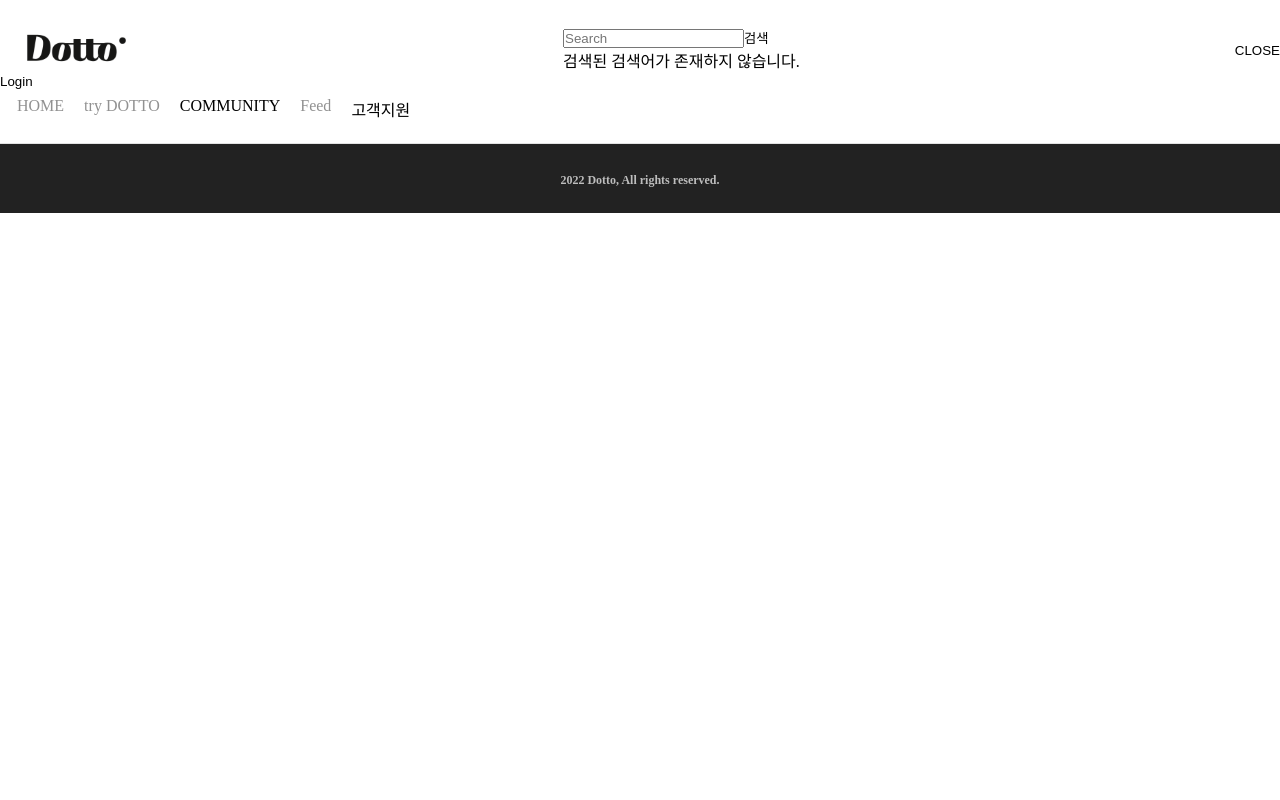
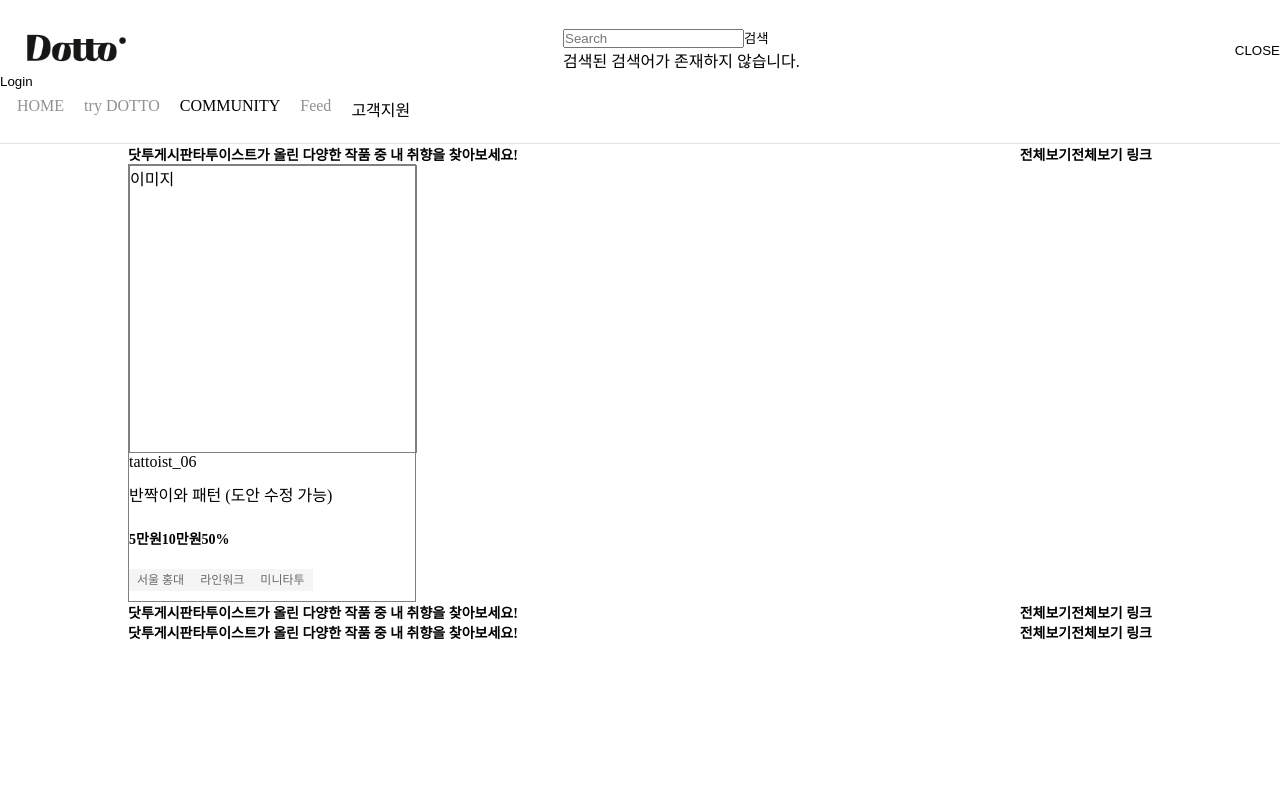
Before and after one commit to DaHoon06/Dotto-Single, a React app in the folder frontend/: page /dotto in a window 1280 px wide. Shown: the top 800 px of the page. Built offline with nearby package versions, Linux system fonts and the light colour scheme.

Commit message:
feat: 닷투 컴포넌트 생성

```diff
--- a/frontend/src/assets/style/App.scss
+++ b/frontend/src/assets/style/App.scss
@@ -6,6 +6,10 @@
   box-sizing: border-box;
   -moz-box-sizing: border-box;
   -webkit-box-sizing: border-box;
+}
+h1, h2, h3, h4, h5, h6 {
+  font-size: 14px;
+  display: inline;
 }
 
 a {
--- /dev/null
+++ b/frontend/src/components/DottoBoard/Dotto.style.scss
@@ -0,0 +1,30 @@
+@import "../../assets/style/Common/palette";
+
+#dotto-board-container {
+
+}
+
+.dotto-card-container {
+  border: 1px solid gray;
+  width: 288px;
+  height: 438px;
+}
+.dotto-img-wrapper {
+  width: 288px;
+  height: 288px;
+  border: 1px solid gray;
+}
+
+.tags {
+  color: $color-gray05;
+  background-color: $color-gray01;
+  padding: 4px 8px;
+  font-size: 12px;
+}
+
+.dotto-item-list-container {
+  display: flex;
+  flex-direction: column;
+  justify-content: space-around;
+  height: calc(438px - 310px);
+}
--- /dev/null
+++ b/frontend/src/components/DottoBoard/Dotto.tsx
@@ -0,0 +1,37 @@
+import React from "react";
+import './Dotto.style.scss';
+export interface IDotto {
+  limit: number
+}
+
+export const Dotto = (props: IDotto) => {
+  return(
+    <article id='dotto-board-container'>
+
+      <article className='dotto-card-container'>
+        <figure className='dotto-img-wrapper'>
+          이미지
+        </figure>
+        <figcaption>
+          tattoist_06
+        </figcaption>
+        <article className='dotto-item-list-container'>
+          <section>
+            반짝이와 패턴 (도안 수정 가능)
+          </section>
+          <section>
+            <h1>5만원</h1>
+            <h2>10만원</h2>
+            <h1>50%</h1>
+          </section>
+          <section>
+            <span className='tags'>서울 홍대</span>
+            <span className='tags'>라인워크</span>
+            <span className='tags'>미니타투</span>
+          </section>
+        </article>
+      </article>
+
+    </article>
+  );
+}
--- a/frontend/src/components/Common/Home/Home.container.tsx
+++ b/frontend/src/components/Main/Home.container.tsx
@@ -1,6 +1,6 @@
 import React from "react";
-import Home from "./Home";
-import { customAxios } from "../../../lib/customAxios";
+import { Home } from "./Home";
+import { customAxios } from "../../lib/customAxios";
 
 // markup 없이 데이터만 presnter에게 props 로 내림
 const HomeContainer = async () => {
--- /dev/null
+++ b/frontend/src/components/Main/Home.style.scss
@@ -0,0 +1,17 @@
+#home-container {
+  width: 100%;
+  min-height: 1200px;
+  height: 100%;
+  padding-top: 144px;
+}
+
+/* 닷투 게시판 */
+#home-items-container {
+  width: 80%;
+  margin: auto;
+}
+
+.home-top-items-menu {
+  display: flex;
+  justify-content: space-between;
+}
--- /dev/null
+++ b/frontend/src/components/Main/Home.tsx
@@ -0,0 +1,57 @@
+import React from "react";
+import './Home.style.scss';
+import { Dotto } from "../DottoBoard/Dotto";
+
+export const Home = (props: any) => {
+  const limit = 8;
+
+  return (
+    <main id='home-container'>
+      <article id='home-items-container'>
+
+        <article>
+          <section className='home-top-items-menu'>
+            <div>
+              <h1>닷투게시판</h1>
+              <h2>타투이스트가 올린 다양한 작품 중 내 취향을 찾아보세요!</h2>
+            </div>
+            <div>
+              <h6>전체보기</h6>
+              <h6>전체보기 링크</h6>
+            </div>
+          </section>
+          <Dotto limit={limit}/>
+        </article>
+
+
+        <article>
+          <section className='home-top-items-menu'>
+            <div>
+              <h1>닷투게시판</h1>
+              <h6>타투이스트가 올린 다양한 작품 중 내 취향을 찾아보세요!</h6>
+            </div>
+            <div>
+              <h2>전체보기</h2>
+              <h6>전체보기 링크</h6>
+            </div>
+          </section>
+        </article>
+
+        <article>
+          <section className='home-top-items-menu'>
+            <div>
+              <h1>닷투게시판</h1>
+              <h6>타투이스트가 올린 다양한 작품 중 내 취향을 찾아보세요!</h6>
+            </div>
+            <div>
+              <h2>전체보기</h2>
+              <h6>전체보기 링크</h6>
+            </div>
+          </section>
+        </article>
+
+
+      </article>
+    </main>
+  )
+}
--- a/frontend/src/pages/MainPage.tsx
+++ b/frontend/src/pages/MainPage.tsx
@@ -1,9 +1,8 @@
 import React from "react";
+import { Home } from '../components/Main/Home';
 
 export const MainPage = () => {
   return (
-    <main>
-
-    </main>
+    <Home />
   );
 };
```
Also changed, not shown: frontend/src/components/Common/Home/Home.tsx (deleted, +0 -10 lines).
